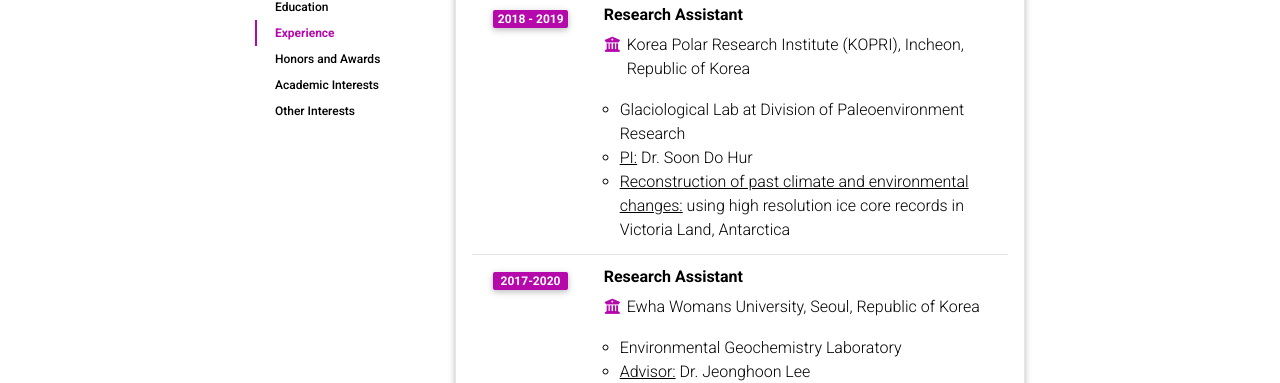
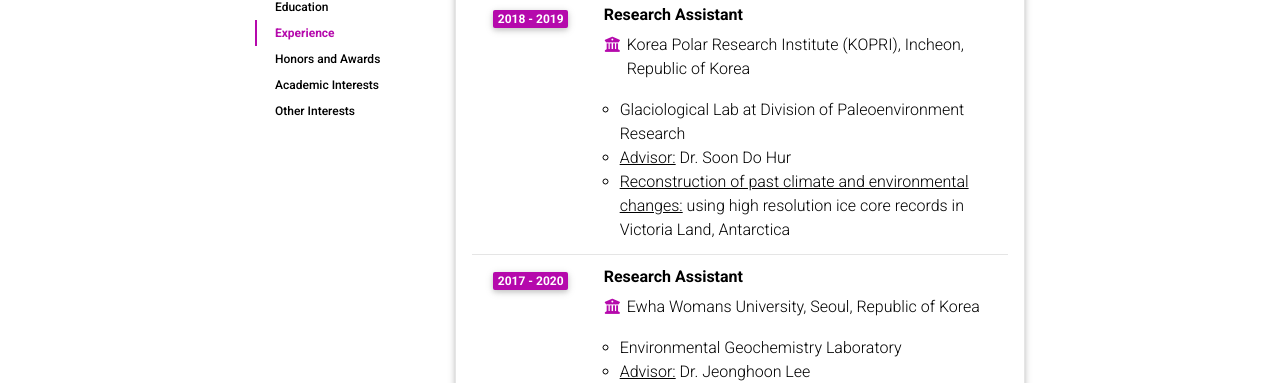
Before and after one commit to da-eun-lee/da-eun-lee.github.io, a Jekyll site: the page built from _pages/cv.md, in a window 1280 px wide and 900 px high, scrolled down 1326 px. Shown: the part 112-495 px from the top of the window. Built offline with Jekyll 4.4.1, drawn with Linux system fonts in a browser that asks for light colours; comment, search, counter and statistics services are not loaded; a style sheet for code colours, icons or effects is not loaded.

Commit message:
Update cv.yml

```diff
--- a/_data/cv.yml
+++ b/_data/cv.yml
@@ -46,11 +46,11 @@
       year: 2018 - 2019
       description:
         - Glaciological Lab at Division of Paleoenvironment Research
-        - <u>PI:</u> Dr. Soon Do Hur
+        - <u>Advisor:</u> Dr. Soon Do Hur
         - <u>Reconstruction of past climate and environmental changes:</u> using high resolution ice core records in Victoria Land, Antarctica
     - title: Research Assistant
       institution: Ewha Womans University, Seoul, Republic of Korea
-      year: 2017-2020
+      year: 2017 - 2020
       description:
         - Environmental Geochemistry Laboratory
         - <u>Advisor:</u> Dr. Jeonghoon Lee
```
